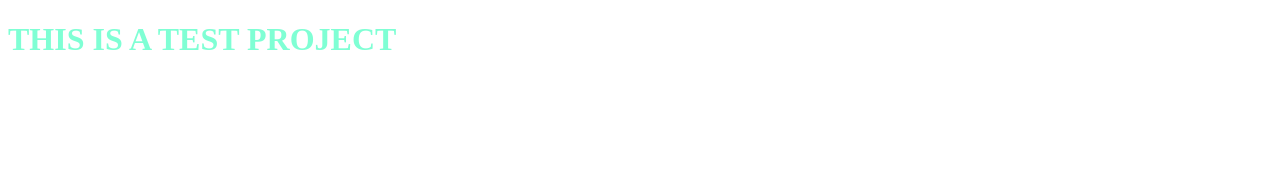
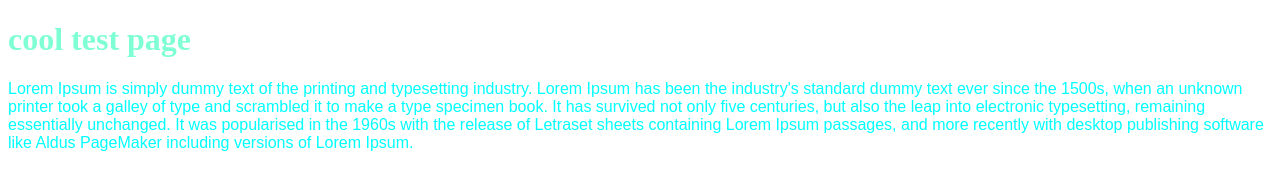
Before and after one commit to 88-1982/Hello-world, a plain HTML site: page index.html in a window 1280 px wide. Drawn offline with Linux system fonts and the light colour scheme.

Commit message:
add different colors and H1

```diff
--- a/CSS/styles.css
+++ b/CSS/styles.css
@@ -1,3 +1,7 @@
 h1 {
   color: aquamarine;
 }
+P {
+  font-family: sans-serif;
+  color: aqua;
+}
--- a/index.html
+++ b/index.html
@@ -3,12 +3,22 @@
 
 <head>
   <link <link href="css/styles.css" rel="stylesheet" type="text/css">
-  <title> Test project </title>
+  <title>cool test page for class</title>
 </head>
-<h1> THIS IS A TEST PROJECT </h1>
+
 
 <body>
+  <h1>cool test page</h1>
 
+  <p>Lorem Ipsum is simply dummy text of the printing and typesetting industry. Lorem Ipsum has been the industry's
+    standard
+    dummy text ever since the 1500s, when an unknown printer took a galley of type and scrambled it to make a type
+    specimen
+    book. It has survived not only five centuries, but also the leap into electronic typesetting, remaining essentially
+    unchanged. It was popularised in the 1960s with the release of Letraset sheets containing Lorem Ipsum passages, and
+    more
+    recently with desktop publishing software like Aldus PageMaker including versions of Lorem Ipsum.
+  </p>
 </body>
 
 </html>
```
